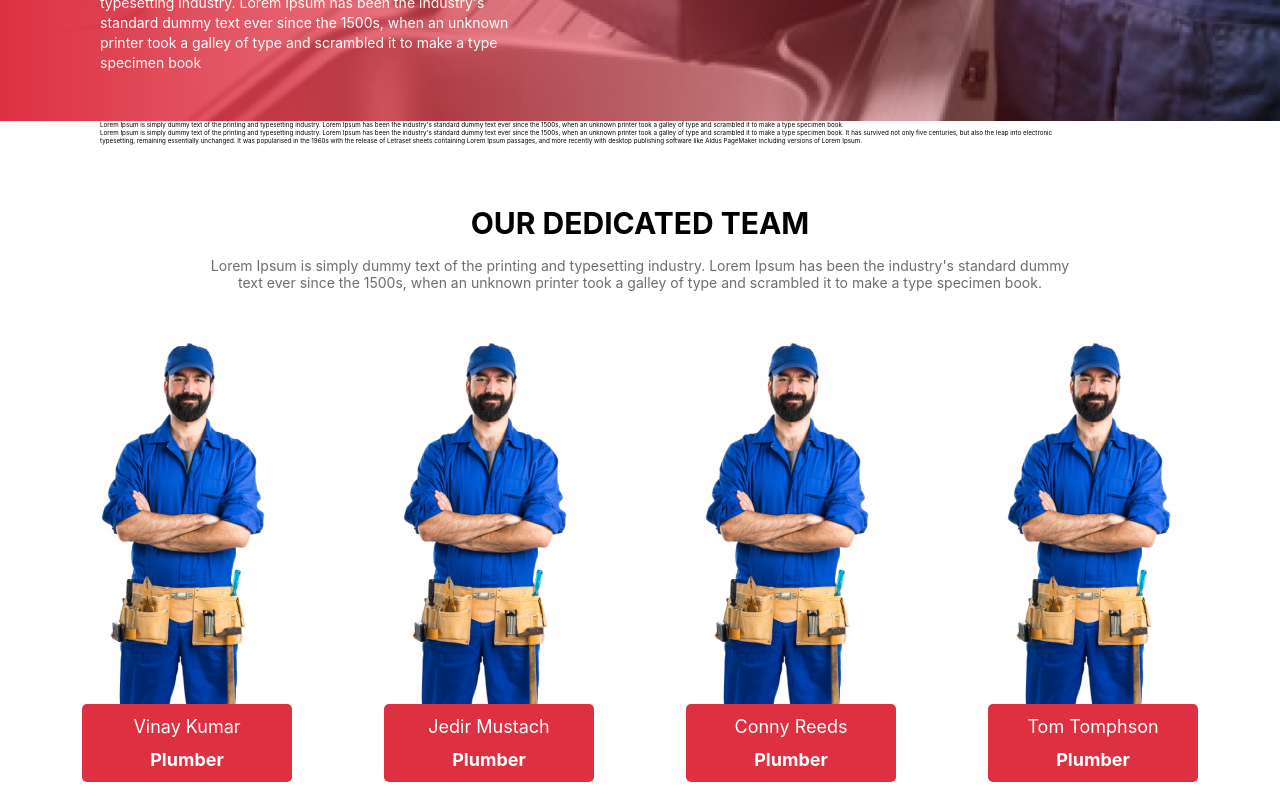
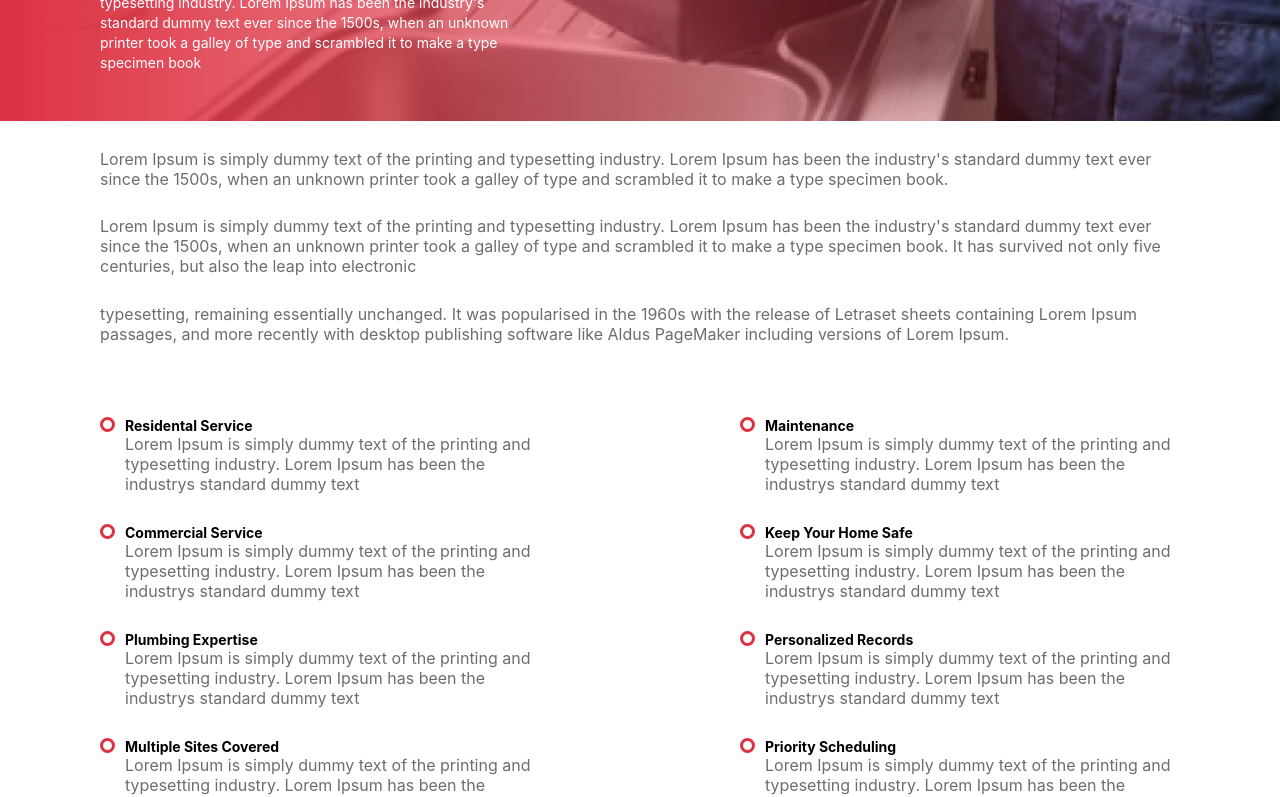
Before and after one commit to SaMatheus/Plumber-Clone, a Next.js app: page /about in a window 1280 px wide. Shown: the part 300-1097 px from the top of the page. Built offline with nearby package versions, Linux system fonts and the light colour scheme.

Commit message:
Pagina about us concluida

```diff
--- a/src/pages/about.js
+++ b/src/pages/about.js
@@ -48,7 +48,17 @@ const About = () => {
          </p>
        </div>
        <div className={styles.pointsCompanyGrid}>
-
+        {pointsData.map(service => {
+          return (
+            <div className={styles.pointService}>
+              <img src="/icons/about/2-pointscompany/point_icon.svg" alt=""/>
+              <div>
+                <h1>{service.title}</h1>
+                <p>{service.description}</p>
+              </div>
+            </div>
+          )
+        })}
        </div>
      </section>
      <Team />
--- a/src/styles/pages/About.module.css
+++ b/src/styles/pages/About.module.css
@@ -57,3 +57,46 @@
   /* Visual */
   color: var(--white);
 }
+
+.pointsCompanyText {
+  /* Box Model */
+  height: 25rem;
+  display: flex;
+  flex-direction: column;
+  justify-content: space-evenly;
+  align-items: flex-start;
+}
+.pointsCompanyText p {
+  /* Tipography */
+  font-size: 1.6rem;
+
+  /* Visual */
+  color: var(--text3);
+}
+
+.pointsCompanyGrid {
+  /* Box Model */
+  display: grid;
+  grid-template-columns: 1fr 1fr;
+  gap: 3rem 20rem;
+  margin-top: 4.6rem;
+}
+
+.pointService {
+  /* Box Model */
+  display: flex;
+  align-items: flex-start;
+}
+.pointService img {
+  /* Box Model */
+  height: 1.5rem;
+  width: 1.5rem;
+  margin-right: 1rem;
+}
+.pointService h1 {
+  font-size: 1.4rem;
+}
+.pointService p {
+  font-size: 1.6rem;
+  color: var(--text3);
+}
```
